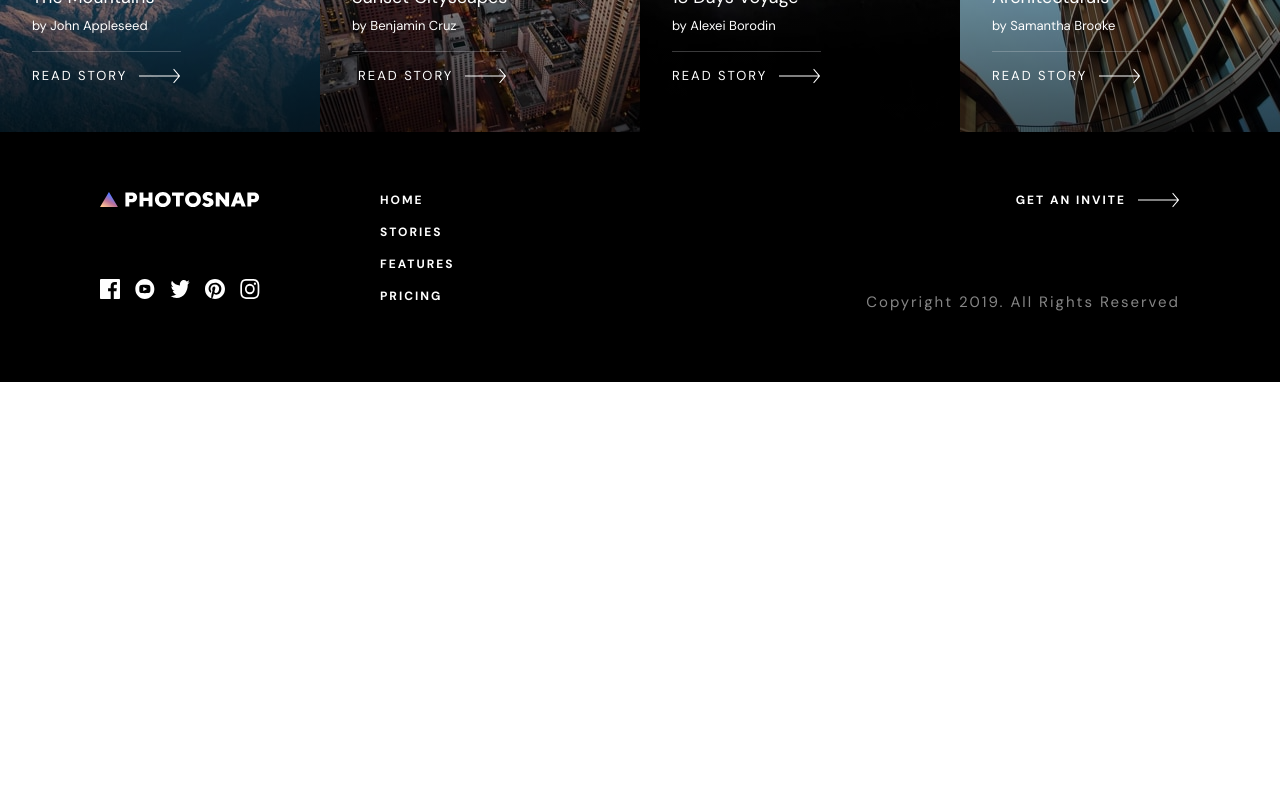
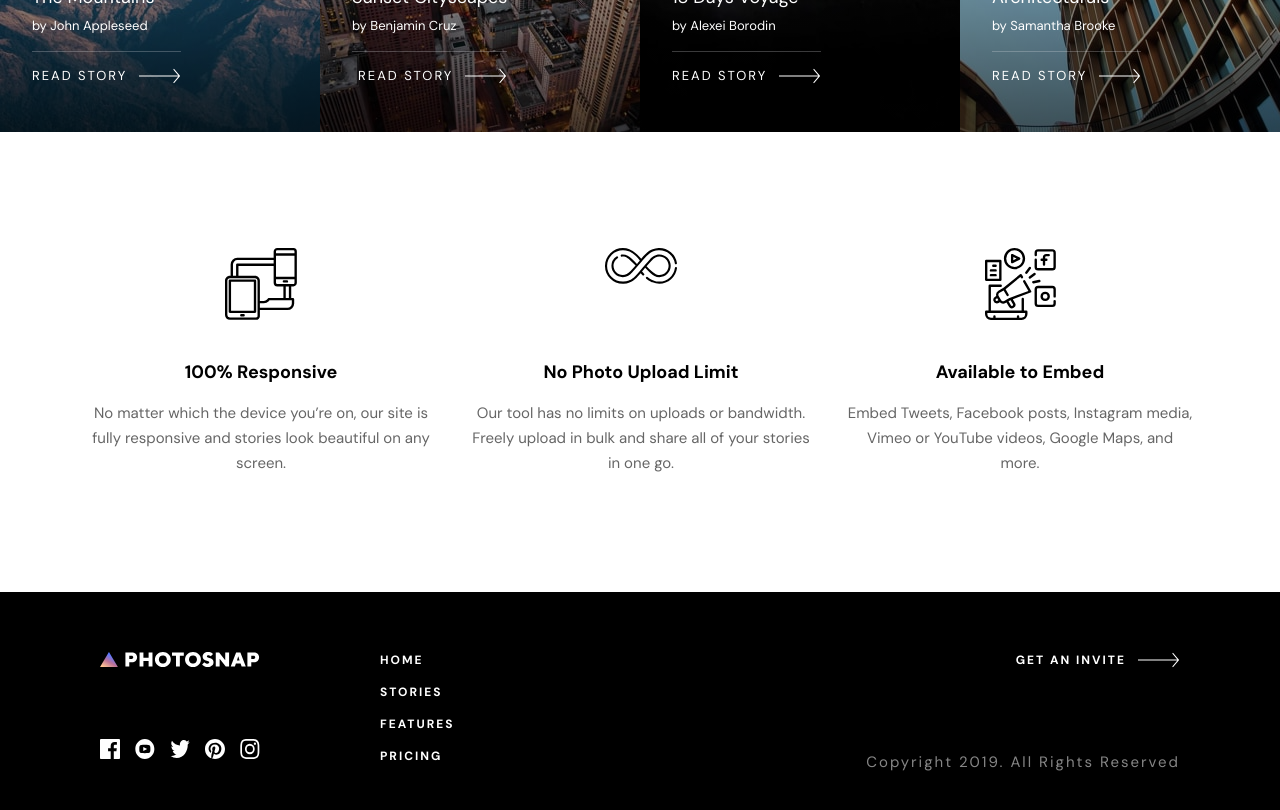
Before and after one commit to k2pbac/photosnap, a Next.js app: page / in a window 1280 px wide. Shown: the part 2400-3210 px from the top of the page. Before the commit the page ends 2782 px from the top, so only its background shows below. Built offline with nearby package versions, Linux system fonts and the light colour scheme.

Commit message:
finish feature

```diff
--- a/src/app/main.scss
+++ b/src/app/main.scss
@@ -47,3 +47,4 @@ $filter: linear-gradient(-180deg, #ffc593 0%, #bc7198 52%, #5a77ff 100%);
 @import "./home.scss";
 @import "../components/card/card.scss";
 @import "../components/story-card/story-card.scss";
+@import "../components/feature/feature.scss";
--- a/src/app/page.tsx
+++ b/src/app/page.tsx
@@ -2,6 +2,7 @@ import Card from "@/components/card/card";
 
 import data from "../../data.json";
 import StoryCardList from "@/components/story-card/story-card-list";
+import Feature from "@/components/feature/feature";
 
 export default function Home() {
   return (
@@ -46,6 +47,29 @@ export default function Home() {
         ></img>
       </div>
       <StoryCardList list={data} amount={4} />
+      <div className="features-list">
+        <Feature
+          icon={"/features/desktop/responsive.svg"}
+          header={"100% Responsive"}
+          description={
+            "No matter which the device you’re on, our site is fully responsive and stories look beautiful on any screen."
+          }
+        />
+        <Feature
+          icon={"/features/desktop/no-limit.svg"}
+          header={"No Photo Upload Limit"}
+          description={
+            "Our tool has no limits on uploads or bandwidth. Freely upload in bulk and share all of your stories in one go."
+          }
+        />
+        <Feature
+          icon={"/features/desktop/embed.svg"}
+          header={"Available to Embed"}
+          description={
+            "Embed Tweets, Facebook posts, Instagram media, Vimeo or YouTube videos, Google Maps, and more."
+          }
+        />
+      </div>
     </main>
   );
 }
--- /dev/null
+++ b/src/components/feature/feature.scss
@@ -0,0 +1,33 @@
+.features-list {
+  height: 460px;
+  display: flex;
+  justify-content: center;
+  align-items: center;
+  gap: 30px;
+  padding: 0 86px;
+  .feature {
+    display: flex;
+    flex-direction: column;
+    align-items: center;
+    justify-content: center;
+    text-align: center;
+    max-width: 350px;
+    div {
+      height: 200px;
+    }
+    .image-container {
+      height: 72px;
+      margin-bottom: 40px;
+    }
+    h2 {
+      @extend .header-font-medium;
+      font-weight: bold;
+      margin-bottom: 16px;
+    }
+
+    p {
+      @extend .body-font;
+      opacity: 0.6;
+    }
+  }
+}
--- /dev/null
+++ b/src/components/feature/feature.tsx
@@ -0,0 +1,19 @@
+"use client";
+
+interface Props {
+  icon: string;
+  header: string;
+  description: string;
+}
+
+export default function Feature(props: Props) {
+  return (
+    <div className="feature">
+      <div className="image-container">
+        <img src={props.icon} alt={"feature-icon"} />
+      </div>
+      <h2>{props.header}</h2>
+      <p>{props.description}</p>
+    </div>
+  );
+}
```
